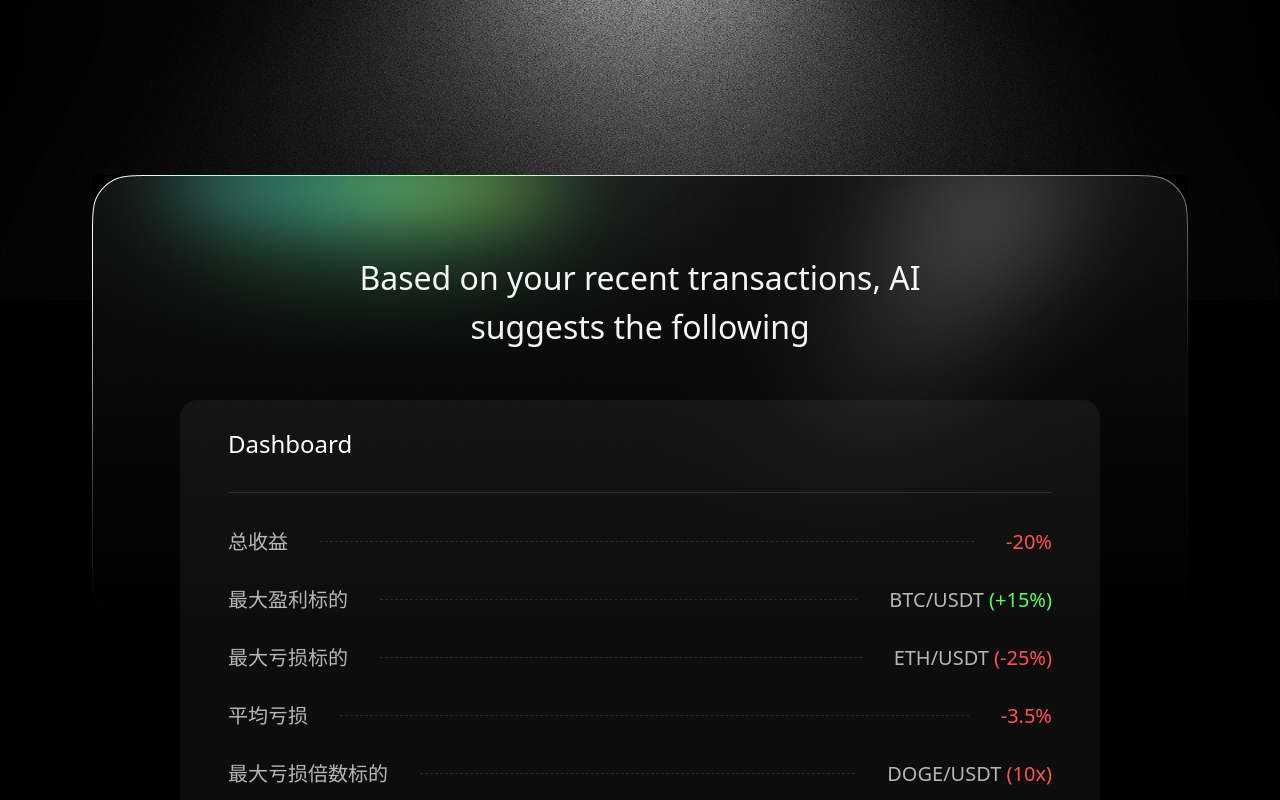
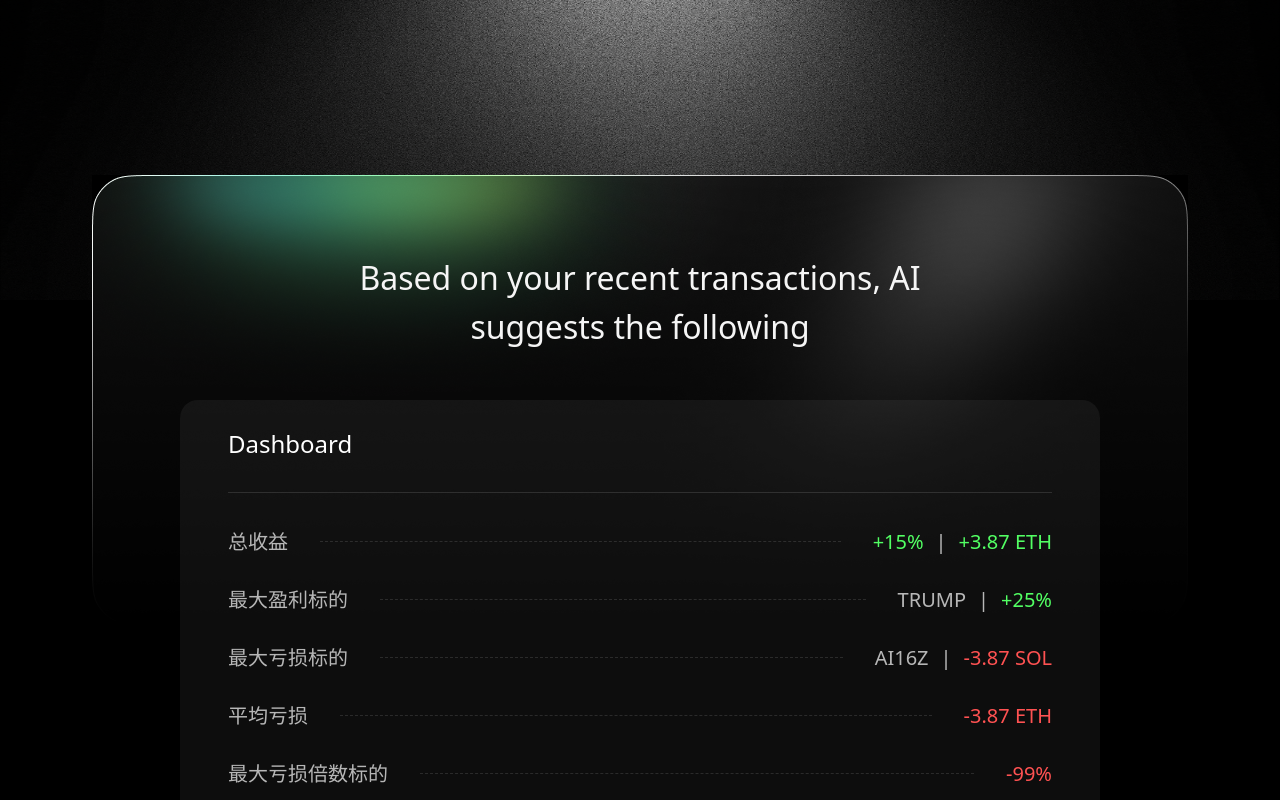
Before and after one commit to xwxtwd/Trading-Assistant, a React (Vite) app: page /detail/1 in a window 1280 px wide. Shown: the top 800 px of the page. Built offline with nearby package versions, Linux system fonts and the light colour scheme.

Commit message:
feat: 添加钱包分析页面，包含交易数据看板和AI建议

```diff
--- a/src/pages/WalletAnalysis.tsx
+++ b/src/pages/WalletAnalysis.tsx
@@ -2,27 +2,42 @@ export default function WalletAnalysis() {
   const dashboardList = [
     {
       label: "总收益",
-      value: <span className="text-[#FF5252]">-20%</span>
+      value: <div className="flex gap-[12px]">
+      <span className="text-[#52FF63]">+15%</span>
+      |
+      <span className="text-[#52FF63]">+3.87 ETH</span>
+    </div>
     },
     {
       label: "最大盈利标的",
-      value: <>BTC/USDT <span className="text-[#52FF63]">(+15%)</span></>
+      value: <div className="flex gap-[12px]">
+        <span >TRUMP</span>
+        |
+        <span className="text-[#52FF63]">+25%</span>
+
+      </div>
     },
     {
       label: "最大亏损标的",
-      value: <>ETH/USDT <span className="text-[#FF5252]">(-25%)</span></>
+      value: <div className="flex gap-[12px]">
+      <span >AI16Z</span>
+      |
+      <span className="text-[#FF5252]">-3.87 SOL</span>
+
+    </div>
     },
     {
       label: "平均亏损",
-      value: <span className="text-[#FF5252]">-3.5%</span>
+      value:
+      <span className="text-[#FF5252]">-3.87 ETH</span>
     },
     {
       label: "最大亏损倍数标的",
-      value: <>DOGE/USDT <span className="text-[#FF5252]">(10x)</span></>
+      value: <span className="text-[#FF5252]">-99%</span>
     },
     {
       label: "最大倍数标的",
-      value: <>SOL/USDT <span className="text-[#FF5252]">(20x)</span></>
+      value: <><span className="text-[#52FF63]">dreams</span></>
     },
   ];
 
```
